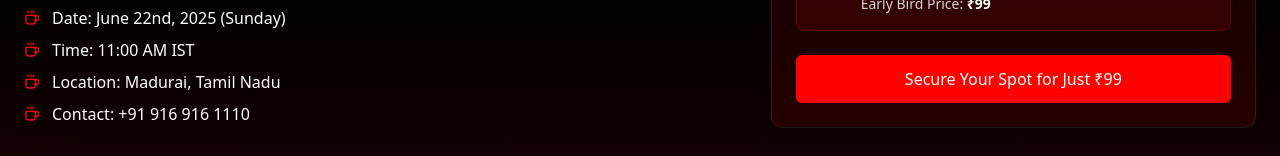
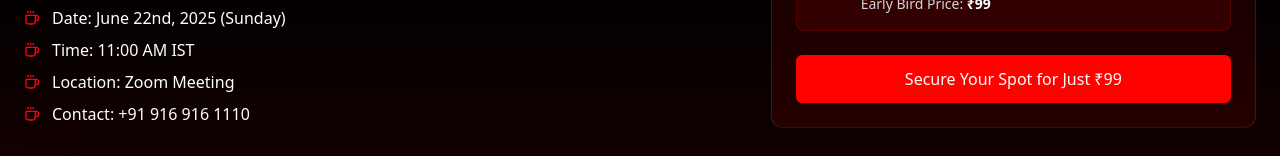
Before and after one commit to aravind2174/CUPTIME-LANDING-PAGE, a React (Vite) app in the folder project-bolt-sb1-9rak7br7/project/: page / in a window 1280 px wide. Shown: the part 435-591 px from the top of the page. Built offline with nearby package versions, Linux system fonts and the light colour scheme.

Commit message:
Update Hero.tsx

```diff
--- a/project-bolt-sb1-9rak7br7/project/src/components/Hero.tsx
+++ b/project-bolt-sb1-9rak7br7/project/src/components/Hero.tsx
@@ -80,7 +80,7 @@ const Hero: React.FC = () => {
               </div>
               <div className="flex items-center mb-2">
                 <Coffee className="text-[#FF0200] w-4 h-4 mr-3" />
-                <p className="text-white"><span className="font-medium">Location:</span> Madurai, Tamil Nadu</p>
+                <p className="text-white"><span className="font-medium">Location:</span> Zoom Meeting</p>
               </div>
               <div className="flex items-center">
                 <Coffee className="text-[#FF0200] w-4 h-4 mr-3" />
```
